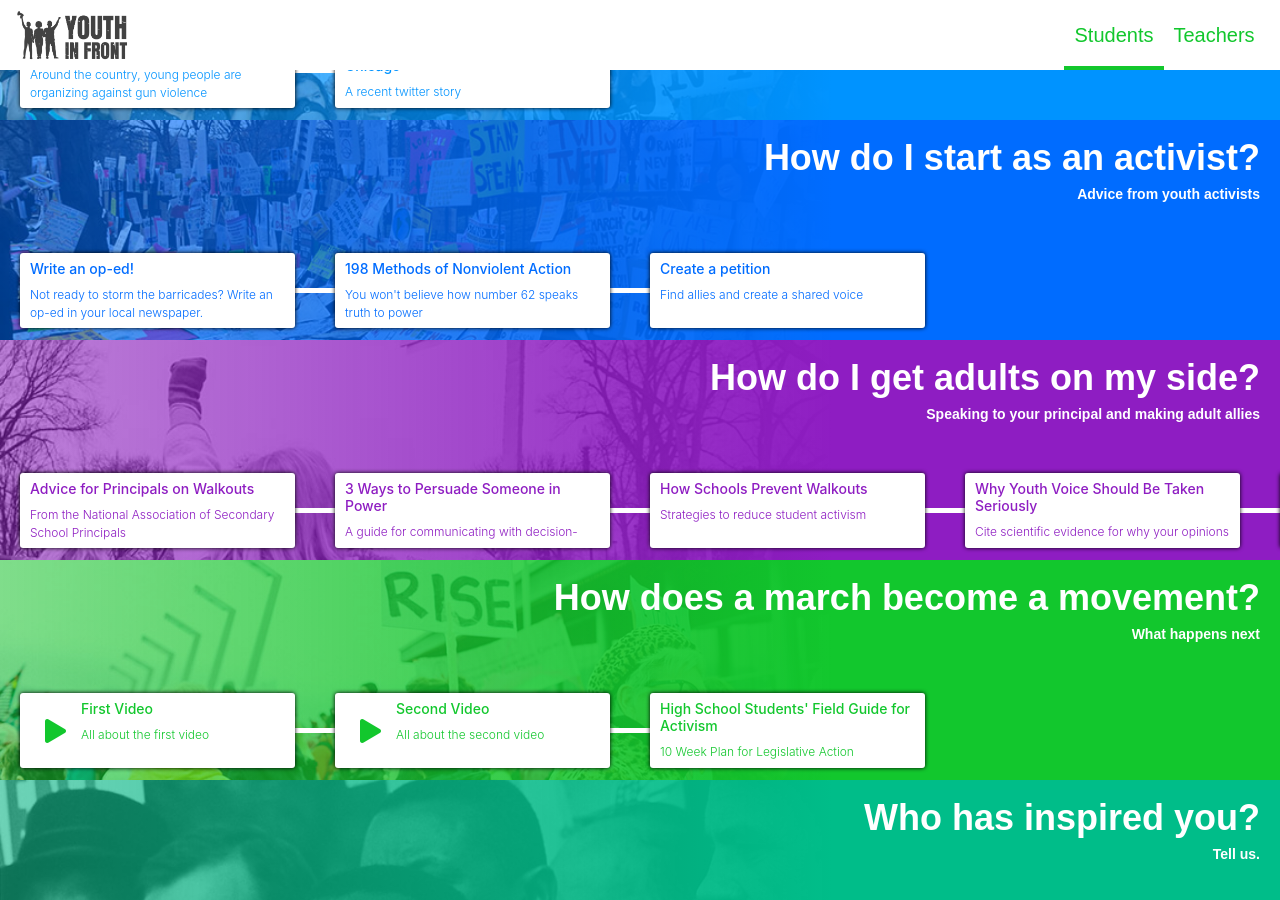
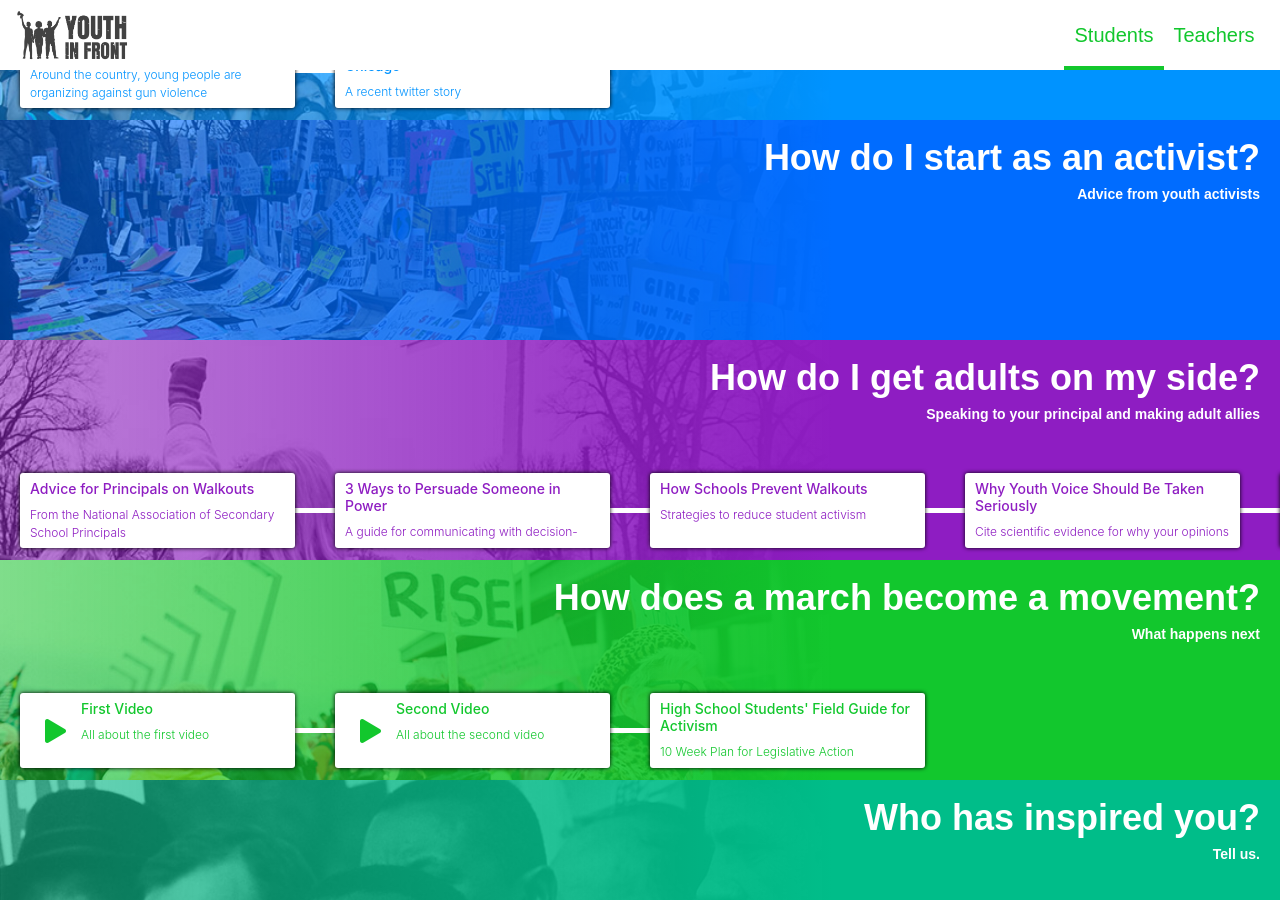
Before and after one commit to youthinfront/youthinfront-site, a Jekyll site: the page built from index.md, in a window 1280 px wide and 900 px high, scrolled down 868 px. Built offline with Jekyll 4.4.1, drawn with Linux system fonts in a browser that asks for light colours; nearby versions of some CDN libraries.

Commit message:
Update 2018-02-21-4-getting-started-as-an-activist.md

```diff
--- a/_posts/blog/2018-02-21-4-getting-started-as-an-activist.md
+++ b/_posts/blog/2018-02-21-4-getting-started-as-an-activist.md
@@ -3,18 +3,7 @@ layout: post
 title: How do I start as an activist?
 subtitle: Advice from youth activists
 cards:
-    - content:
-        title: Write an op-ed!
-        subtitle: Not ready to storm the barricades? Write an op-ed in your local newspaper.
-        href: /how-to-write-an-oped.html
-    - content:
-        title: 198 Methods of Nonviolent Action
-        subtitle: You won't believe how number 62 speaks truth to power
-        href: /198-methods-of-nonviolent-action.html
-    - content:
-        title: Create a petition
-        subtitle: Find allies and create a shared voice
-        href: /circulate-a-petition.html
+
 
 category: blog
 bg_img: /images/how-to-start-as-an-activist-bg6.jpg
```
